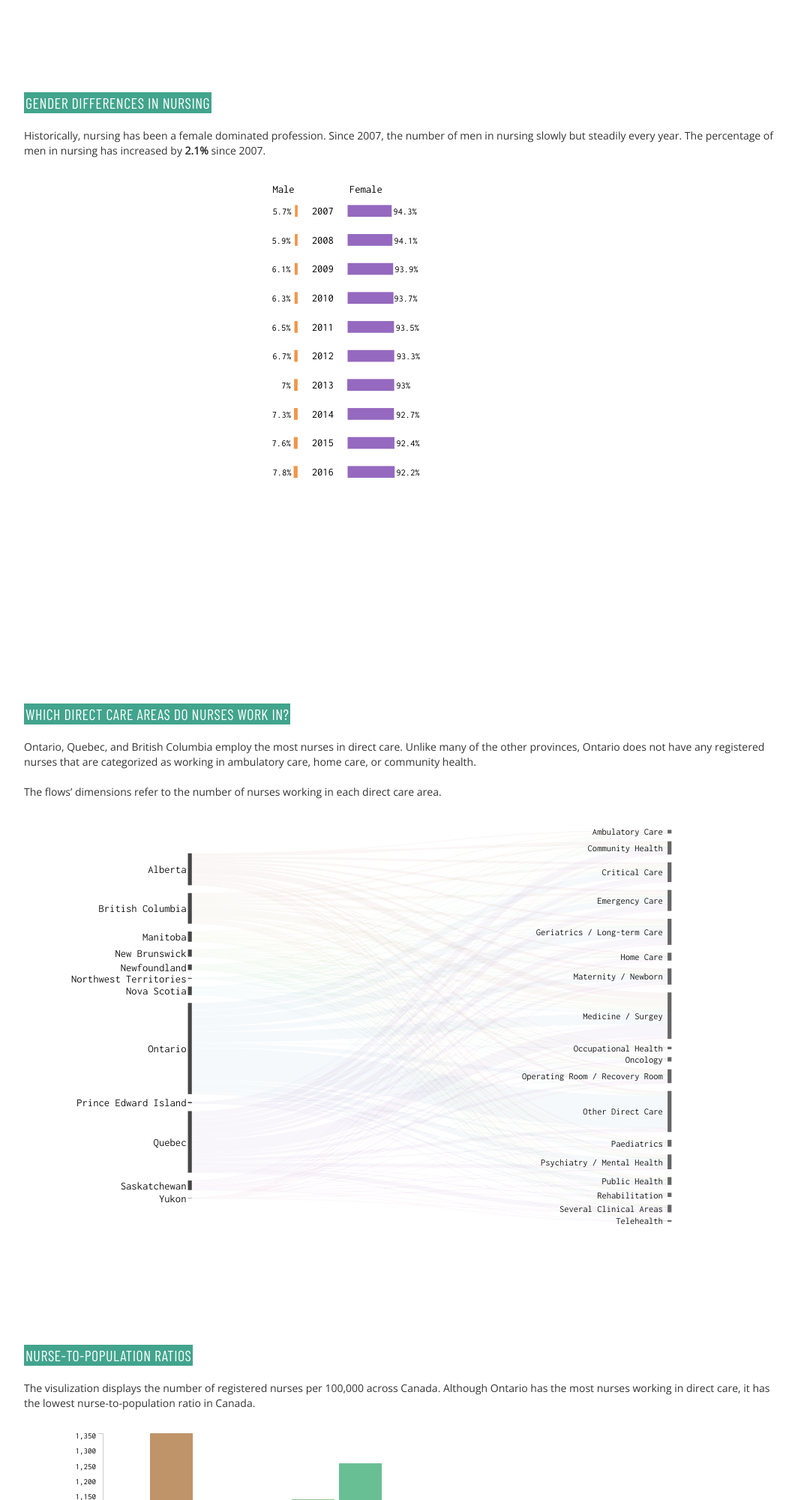
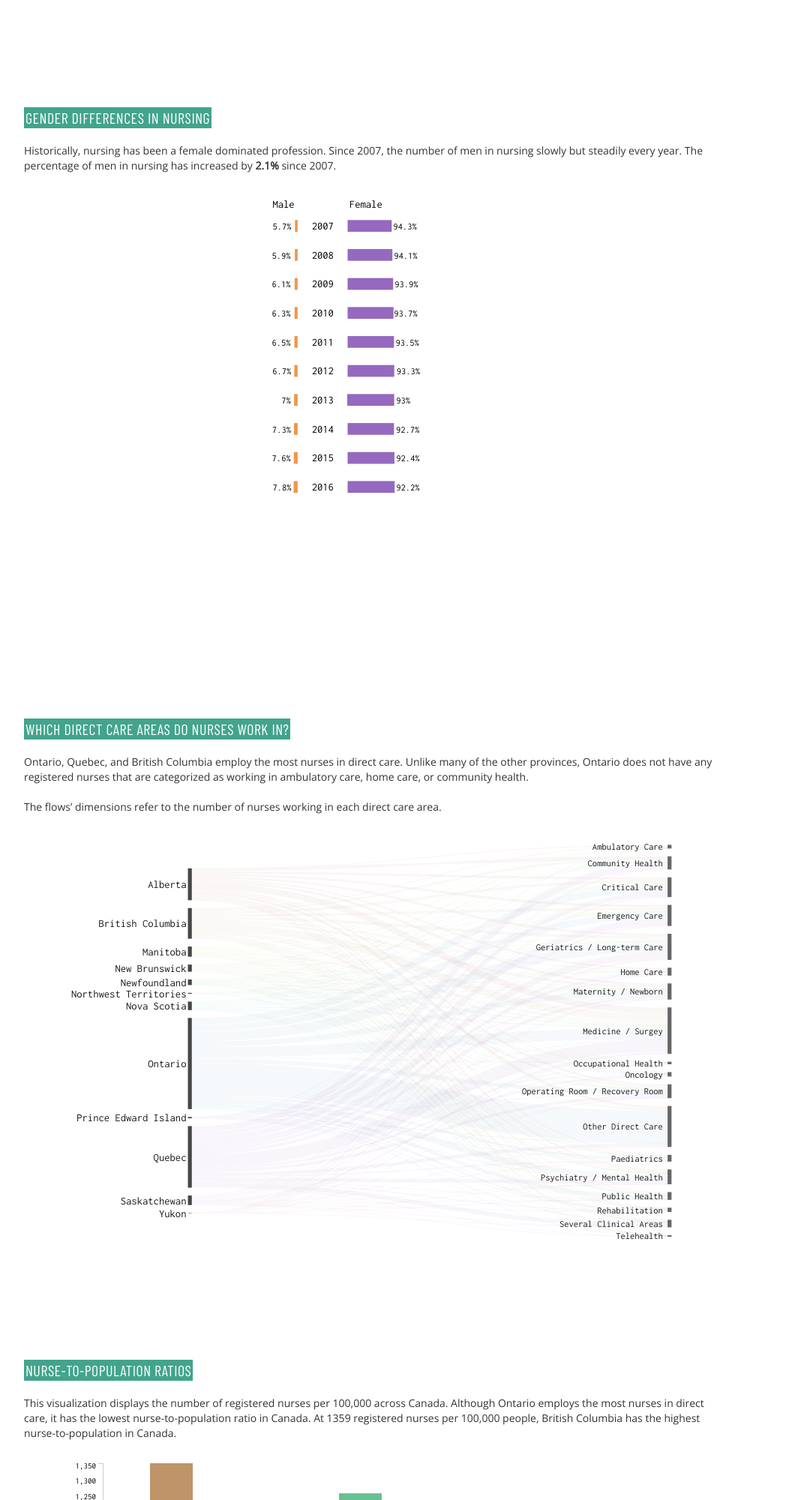
Before and after one commit to enanthav/583-a3, a plain HTML site: page index.html in a window 1280 px wide. Shown: the part 800-2800 px from the top of the page at 75% size, without its empty margins (148-1208 px from the left). Drawn offline with nearby package versions, Linux system fonts and the light colour scheme.

Commit message:
Updated introduction and div format

```diff
--- a/index.html
+++ b/index.html
@@ -57,11 +57,12 @@
 <div id="data">
     <div class="container section" style="margin-bottom: 140px; margin-top: 100px;">
         <h1>Visualizing the Registered Nurse Workforce in Canada</h1>
-        <div class="col-lg-offset-1 col-lg-5 col-md-offset-1 col-md-5 col-sm-offset-1 col-sm-5 col-xs-6">
+        <div class="col-lg-offset-1 col-lg-10 col-md-offset-1 col-md-5 col-sm-offset-1 col-sm-5 col-xs-6">
             <p class="col-lg-11 col-md-11" style="margin-top: 30px">
             <h3><mark>Introduction</mark></h3>
-            Nurses are important members of the health care team. It is important to view trends of the nursing work force in Canada.
-            Many factors affect the registered nurse workforce in any given province. These are visualizations of the registered nurse workforce across Canada. <br><br>
+            Nurses are important members of the health care team. It is important to view trends of the nursing workforce in Canada since it impacts the delivery of health care and patient outcomes.
+            Many factors affect the registered nurse workforce in any given province. These are visualizations of the registered nurse workforce across Canada.<br><br>
+            It is important to note that these visualizations do not include data on registered practical nurses - who have 2 years of college education. Registered nurses hold a four-year university degree.<br><br>
             The data for the visualizations were obtained from:<br>
             <a href="http://www.statcan.gc.ca/tables-tableaux/sum-som/l01/cst01/demo02a-eng.htm"  target="_blank">Statistics Canada</a><br>
             <a href="https://www.cihi.ca/sites/default/files/document/rn-np-2016-data-tables-en-web.xlsx" target="_blank">Canadian Institute for Health Information</a><br>
@@ -122,7 +123,7 @@
 
 <div id="gender">
     <div class="container section" style="margin-bottom: 140px; margin-top: 80px;">
-        <div class="col-lg-offset-1 col-lg-11 col-md-offset-1 col-md-11 col-sm-offset-4 col-sm-8 col-xs-offset-6 col-xs-6">
+        <div class="col-lg-offset-1 col-lg-10 col-md-offset-1 col-md-11 col-sm-offset-4 col-sm-8 col-xs-offset-6 col-xs-6">
             <h3><mark>Gender Differences in Nursing</mark></h3>
             <p>Historically, nursing has been a female dominated profession. Since 2007, the number of men in nursing slowly but steadily every year. The percentage of men in nursing has increased by <b>2.1%</b> since 2007.</p>
         </div>
@@ -196,7 +197,7 @@
 
 <div id="care-area">
     <div class="container section" style="margin-bottom: 140px; margin-top: 80px;">
-        <div class="col-lg-offset-1 col-lg-11 col-md-offset-1 col-md-11 col-sm-offset-4 col-sm-8 col-xs-offset-6 col-xs-6">
+        <div class="col-lg-offset-1 col-lg-10 col-md-offset-1 col-md-11 col-sm-offset-4 col-sm-8 col-xs-offset-6 col-xs-6">
             <h3><mark>Which direct care areas do nurses work in?</mark></h3>
             <p>Ontario, Quebec, and British Columbia employ the most nurses in direct care.
                 Unlike many of the other provinces, Ontario does not have any registered nurses that are categorized as working in ambulatory care, home care, or community health.<br><br>
@@ -521,9 +522,10 @@
 
     <div id="population">
         <div class="container section" style="margin-bottom: 140px; margin-top: 80px;">
-            <div class="col-lg-offset-1 col-lg-11 col-md-offset-1 col-md-11 col-sm-offset-4 col-sm-8 col-xs-offset-6 col-xs-6">
+            <div class="col-lg-offset-1 col-lg-10 col-md-offset-1 col-md-11 col-sm-offset-4 col-sm-8 col-xs-offset-6 col-xs-6">
                 <h3><mark>Nurse-to-population Ratios</mark></h3>
-                <p>The visulization displays the number of registered nurses per 100,000 across Canada. Although Ontario has the most nurses working in direct care, it has the lowest nurse-to-population ratio in Canada.</p>
+                <p>This visualization displays the number of registered nurses per 100,000 across Canada. Although Ontario employs the most nurses in direct care, it has the lowest nurse-to-population ratio in Canada.
+                    At 1359 registered nurses per 100,000 people, British Columbia has the highest nurse-to-population in Canada.</p>
             </div>
             <div class="col-lg-11 col-md-11" style="margin-top: 20px">
             <!-- Nurses Per 100,000 People -->
```
